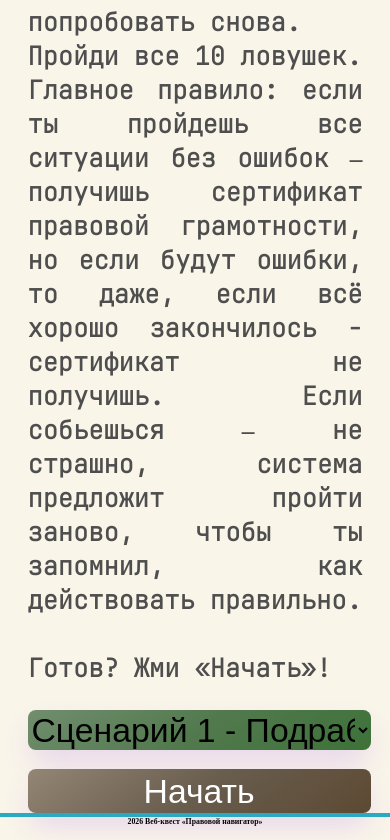
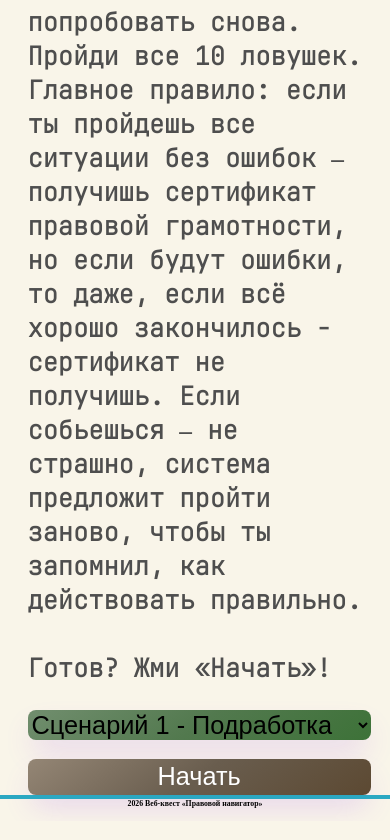
Before and after one commit to Rvl-Vovka/Web-quest, a plain HTML site: page index.html in a window 390 px wide. Shown: the part 972-1812 px from the top of the page. Drawn offline with Linux system fonts and the light colour scheme; a web font is replaced by a local one.

Commit message:
make buttons smaller and allign text to left on phones

```diff
--- a/styles.css
+++ b/styles.css
@@ -29,7 +29,6 @@ div{
 }
 h1{
     color: #4e4e4e;
-    text-align: center;
     font-size: 1.2vw;
     text-align: justify;
     margin-left: 20vw;
@@ -112,6 +111,7 @@ h4{
 
 @media (max-width: 767px) {
     h1{
+        text-align: left;
         font-size: 3vh;
         margin-left: 5vw;
         margin-right: 5vw;
@@ -127,10 +127,10 @@ h4{
         font-size: 2.1vh;
     }
     select{
-        font-size: 4vh;
+        font-size: 3vh;
     }
     button{
-        font-size: 4vh;
-        line-height: 5vh;
+        font-size: 3vh;
+        line-height: 4vh;
     }
 }
```
Also changed, not shown: 1 other file.
